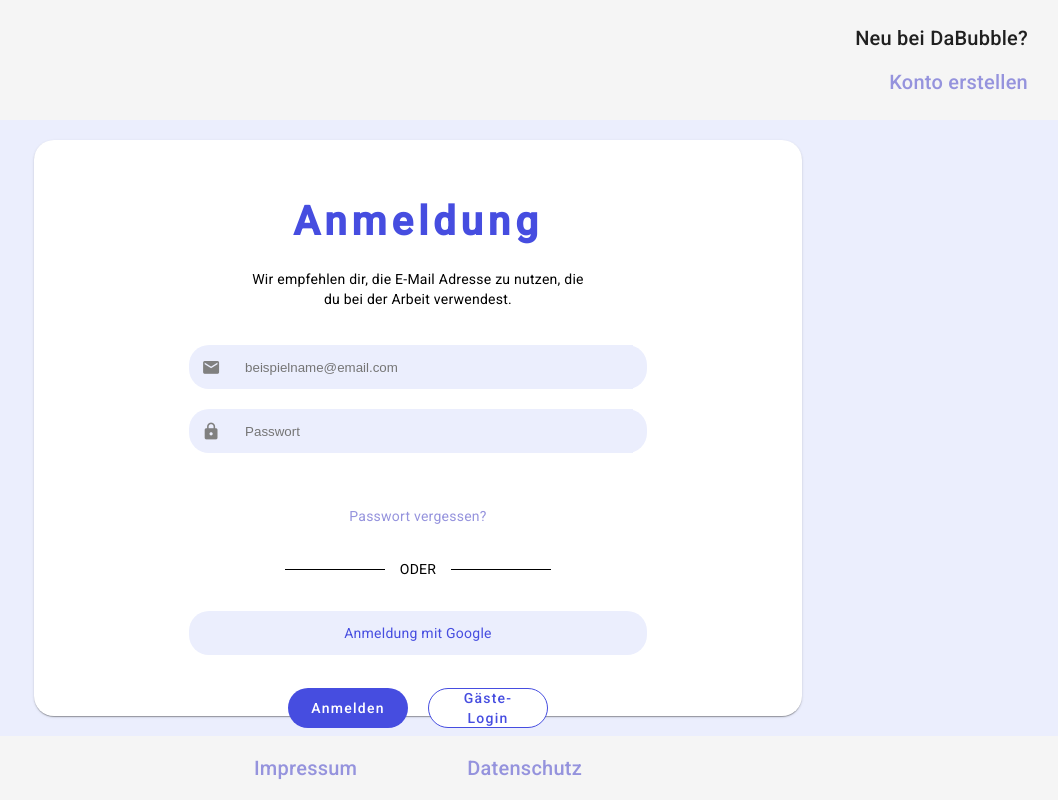
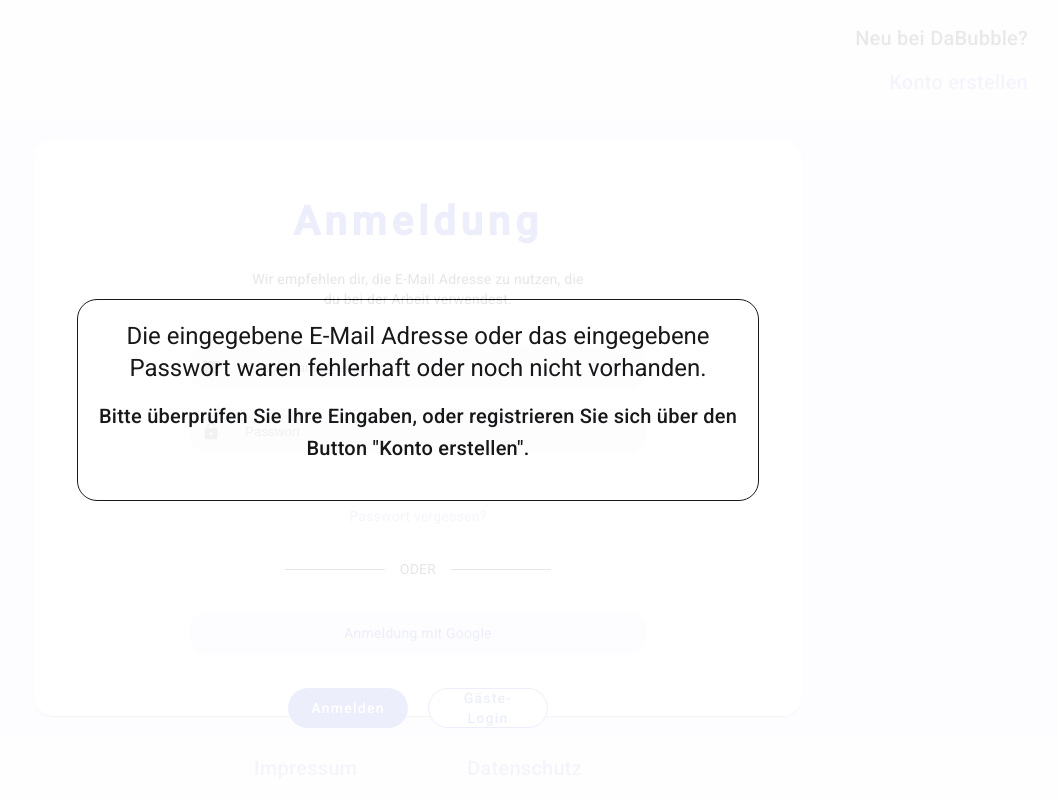
Before and after one commit to JulienQuabeck/DaBubbleTest, an Angular app: page / in a window 1280 px wide. Both pictures are taken after typing "name@example.com", "Sample123" into the empty fields and a click on the button "Anmelden". Shown: the whole page, without its empty margins (222-1280 px from the left). Built offline with nearby package versions, Linux system fonts and the light colour scheme; no server answers; the database is empty.

Commit message:
working login

```diff
--- a/src/app/firebase-Service/firebase-service.service.ts
+++ b/src/app/firebase-Service/firebase-service.service.ts
@@ -90,20 +90,46 @@
     }
   }
 
-  async findUserWithEmail(email:string){
+  /**
+   * This function checks, if the entered Email already exists in the firebase database or not.
+   * @param email in the form entered Email
+   * @returns true / false
+   */
+  async findUserWithEmail(email: string) {
     try {
-      // Create a query against the collection with the email
       const q = query(this.getUserRef(), where("email", "==", email));
       const querySnapshot = await getDocs(q);
-
-      // If there is at least one document, the email exists
-      return!querySnapshot.empty;
-      // console.log(querySnapshot.empty);
-
+      return !querySnapshot.empty;
     } catch (err) {
       console.error("Error checking email existence: ", err);
       return false;
-      // console.log(false);
+    }
+  }
+
+  async getPasswort(email: string) {
+    try {
+      const q = query(this.getUserRef(), where("email", "==", email));
+      const querySnapshot = await getDocs(q);
+      if (!querySnapshot.empty) {
+        const userDoc = querySnapshot.docs[0];
+        const userData = userDoc.data();
+        const password = userData['passwort']; // Hier wird das Passwort abgerufen
+        return password; // Gebe das Passwort zurück oder nutze es entsprechend
+      }
+      return !querySnapshot.empty;
+    } catch (err) {
+      console.error("Error checking email existence: ", err);
+      return false;
+    }
+  }
+
+  async verifyPassword(email:string, enteredPasswort: string){
+    const password = await this.getPasswort(email);
+    if (password == enteredPasswort) {
+      return true;
+    } else {
+      return false;
+      console.log("No password found for this email.");
     }
   }
 }
--- a/src/app/login/login.component.html
+++ b/src/app/login/login.component.html
@@ -58,3 +58,12 @@
         </span>
     </mat-toolbar>
 </section>
+
+@if (emailOrPasswordWrong){
+    <div class="emailOrPasswirdWrong-Container">
+        <div>
+            <h1>Die eingegebene E-Mail Adresse oder das eingegebene Passwort waren fehlerhaft oder noch nicht vorhanden.</h1>
+            <h2>Bitte überprüfen Sie Ihre Eingaben, oder registrieren Sie sich über den Button "Konto erstellen".</h2>
+        </div>
+    </div>
+}
--- a/src/app/login/login.component.scss
+++ b/src/app/login/login.component.scss
@@ -335,3 +335,28 @@
         border: none;
     }
 }
+
+.emailOrPasswirdWrong-Container{
+    z-index:998;
+    background-color:white;
+    position:absolute;
+    top:0;
+    bottom:0;
+    right:0;
+    left:0;
+    display:flex;
+    justify-content: center;
+    align-items: center;
+    opacity:0.9;
+    div{
+        z-index:999;
+        width:50%;
+        border:1px solid black;
+        border-radius:20px;
+        padding:20px;
+        opacity: 1;
+        color:black;
+        font-weight:bold;
+        text-align:center;
+    }
+}
--- a/src/app/login/login.component.ts
+++ b/src/app/login/login.component.ts
@@ -6,11 +6,10 @@
 import { MatDividerModule } from '@angular/material/divider';
 import { MatButtonModule } from '@angular/material/button';
 import { DashboardComponent } from '../dashboard/dashboard.component';
-import { RouterModule } from '@angular/router';
+import { Router, RouterModule } from '@angular/router';
 import { FormsModule } from '@angular/forms';
 import { RegisterComponent } from '../register/register.component';
 import { FirebaseServiceService } from '../firebase-Service/firebase-service.service';
-import { getDocs } from 'firebase/firestore';
 
 @Component({
   selector: 'app-login',
@@ -35,41 +34,32 @@
   email: string = '';
   password: string = '';
   loginPossible: boolean = false;
+  emailOrPasswordWrong: boolean = false;
 
-  constructor(public firebase: FirebaseServiceService) {
+  constructor(public firebase: FirebaseServiceService, private router: Router) {
 
   }
 
   async login() {
-    console.log(this.email, this.password);
-    // let j = this.numberOfRegisteredUsers();
-    // for(let i = 0; i < await j; i++){
-    //   console.log(i);
-    // }
+    let emailExists = this.firebase.findUserWithEmail(this.email)
+    if (await emailExists) {
+      let passwordVerified = await this.firebase.verifyPassword(this.email, this.password);
+      if(passwordVerified){
+        this.router.navigate(['/dashboard']);
+      }else{
+        this.emailOrPasswordWrong = true;
+        setTimeout( ()=> {
+          this.emailOrPasswordWrong = false;
+        },4000);
+      }
+    } else {
+      this.emailOrPasswordWrong = true;
+      setTimeout( ()=> {
+        this.emailOrPasswordWrong = false;
+      },4000);
+
+    }
     this.email = '';
     this.password = '';
   }
-
-  // async numberOfRegisteredUsers() {
-  //   try {
-  //     const querySnapshot = await getDocs(this.firebase.getUserRef());
-  //     return querySnapshot.size;  // Returns the number of documents in the collection
-
-  //   } catch (err) {
-  //     console.error("Error getting document count: ", err);
-  //     return 0;
-  //   }
-  // }
-
-
-  checkLogin() {
-    if (this.email && this.password) {
-      this.loginPossible = true;
-      console.log(this.loginPossible);
-    } else {
-      this.loginPossible = false;
-      console.log(this.loginPossible);
-    }
-  }
-
 }
--- a/src/app/register/register.component.ts
+++ b/src/app/register/register.component.ts
@@ -43,7 +43,6 @@
     this.loading = true;
     let Emailexists = this.firebase.findUserWithEmail(this.user.email);
     if (await Emailexists) {
-      console.log('Email vorhanden');
       this.UserAlreadyExists = true;
       setTimeout(()=>{
         this.UserAlreadyExists = false;
```
